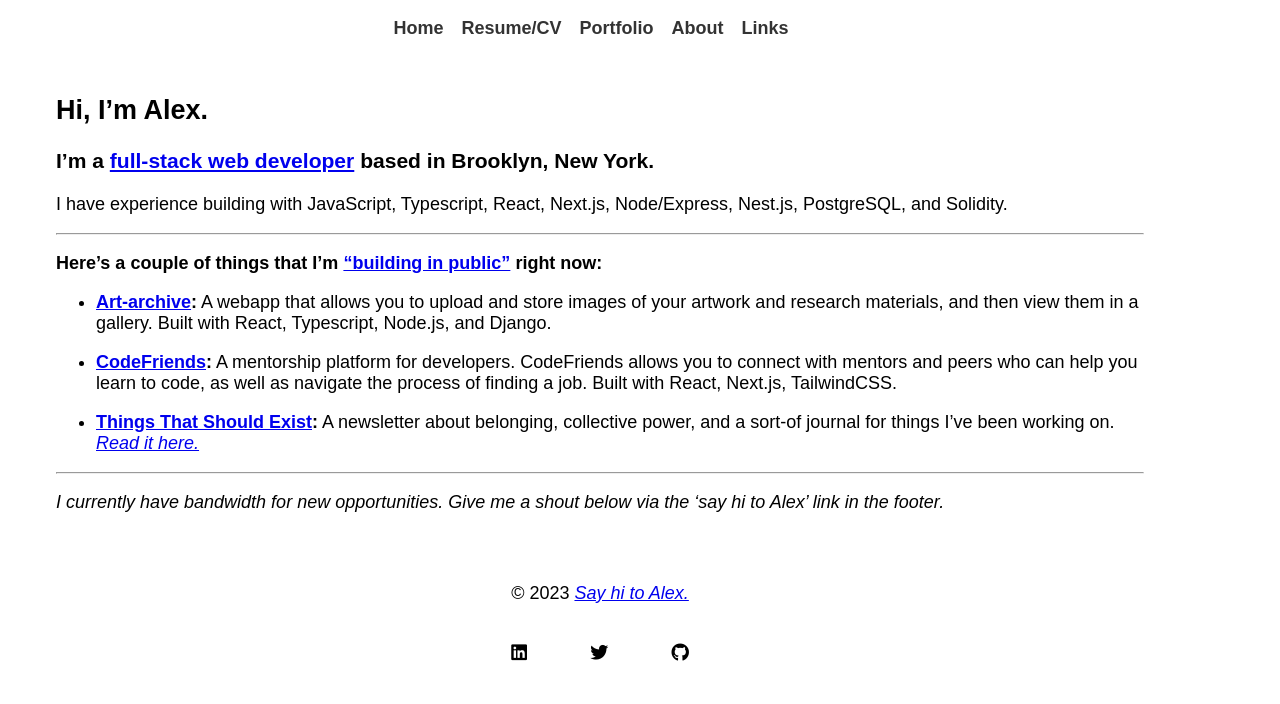
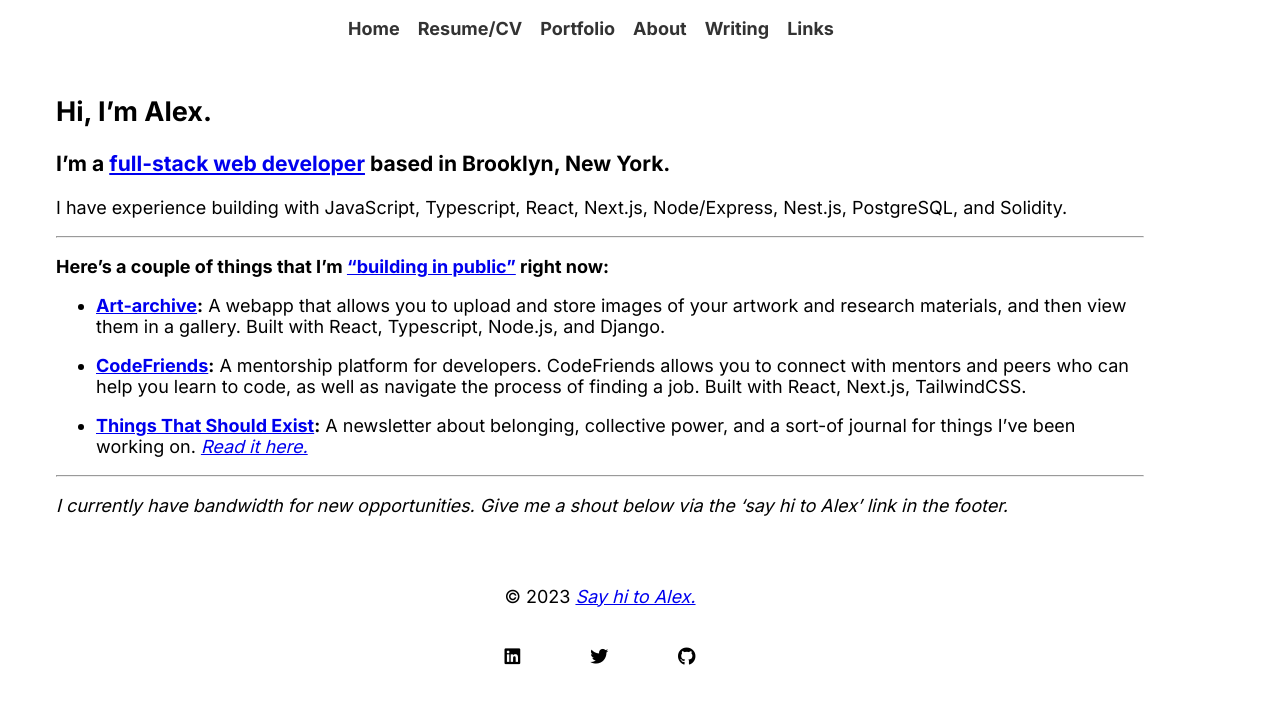
Before and after one commit to alexdwagner/alexdwagner.github.io, a Jekyll site: the page built from index.md, in a window 1280 px wide. Shown: the top 704 px of the page. Built offline with Jekyll 4.4.1, drawn with Linux system fonts in a browser that asks for light colours.

Commit message:
Added writing portfolio.

```diff
--- a/_includes/nav.html
+++ b/_includes/nav.html
@@ -5,6 +5,7 @@
     <li><b><a href="https://drive.google.com/file/d/11-lM1yqH5mqDGT8MThGQycu0297uPEDp/view?usp=sharing">Resume/CV</a></b></li>
     <li><b><a href="https://alex-wagner-dev.framer.ai/">Portfolio</a></b></li>
     <li><b><a href="{{ '/about/' | relative_url }}">About</a></b></li>
+    <li><b><a href="{{ '/portfolio-new/' | relative_url }}">Writing</a></b></li>
     <li><b><a href="{{ '/links/' | relative_url }}">Links</a></b></li>
   </ul>
 </nav>
--- a/_layouts/default.html
+++ b/_layouts/default.html
@@ -4,9 +4,17 @@
   <head>
     <meta charset="UTF-8">
     <meta name="viewport" content="width=device-width, initial-scale=1.0">
-  <link rel="icon" href="{{ "/assets/site_images/favicon.ico" | relative_url }}">
+    <link rel="icon" href="{{ "/assets/site_images/favicon.ico" | relative_url
+      }}">
     <title>{{ page.title }}</title>
     <link rel="stylesheet" href="{{ "/assets/css/main.css" | relative_url }}">
+
+    <!-- Adding Inter font. -->
+    <link rel="preconnect" href="https://fonts.googleapis.com">
+    <link rel="preconnect" href="https://fonts.gstatic.com" crossorigin>
+    <link
+      href="https://fonts.googleapis.com/css2?family=Inter:wght@400;700&display=swap"
+      rel="stylesheet">
   </head>
 
   <body>
--- a/_sass/_base.scss
+++ b/_sass/_base.scss
@@ -1,6 +1,7 @@
 // _sass/_base.scss
 body {
-    font-family: Arial, sans-serif;
+    font-family: 'Inter', sans-serif;
+    // font-family: Arial, sans-serif;
     margin: 0;
     padding: 0;
     font-size: 18px;
```
Also changed, not shown: 17 other files. Lines whose indentation alone changed are shown as unchanged.
